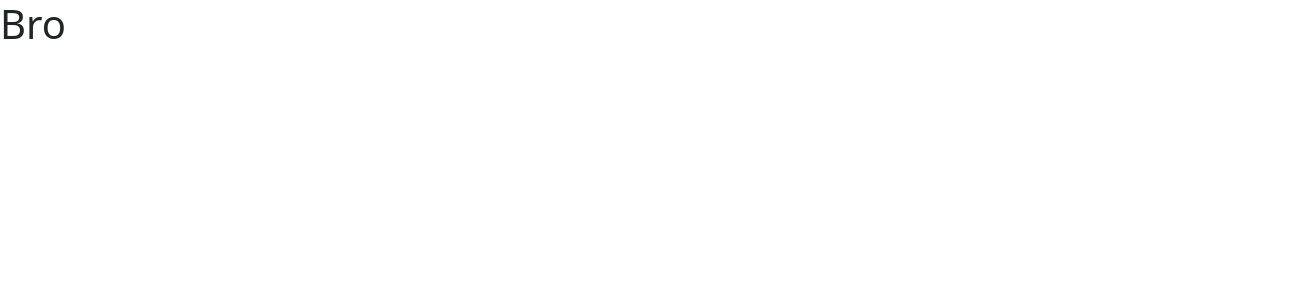
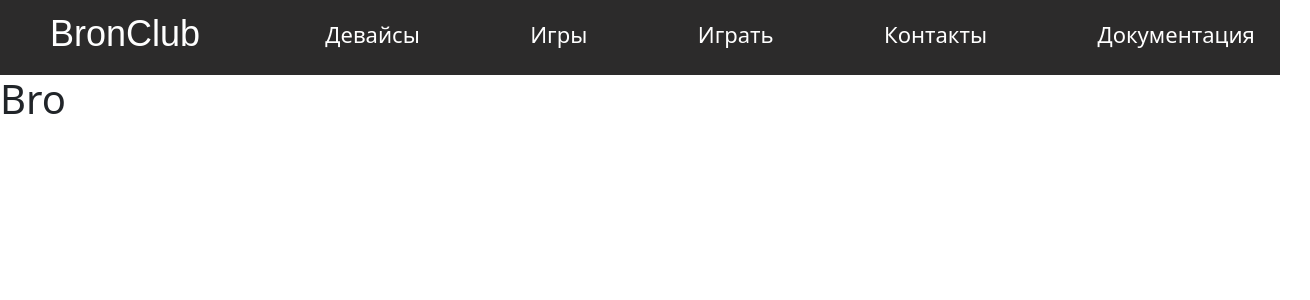
Before and after one commit to Zhadi-1-s/My-project, an Angular app in the folder BronClub/: page /clubs in a window 1280 px wide. Shown: the top 300 px of the page, 1310 px wide, since content can reach past the window. Built offline with nearby package versions, Linux system fonts and the light colour scheme.

Commit message:
started doing navigations

```diff
--- a/BronClub/src/app/app.component.css
+++ b/BronClub/src/app/app.component.css
@@ -0,0 +1,37 @@
+nav{
+    background-color: #2C2B2B;
+    height: 75px;
+    display: flex;
+    flex-direction: row;
+    align-items: center;
+}
+nav h1{
+    font-size: 36px;
+    color: white;
+    font-family: Arial, Helvetica, sans-serif;
+}
+nav .logo{
+    position: relative;
+    left: 50px;
+}
+nav .logo:hover{
+    cursor: pointer;
+}
+.test{
+    color: white;
+    display: flex;
+    flex-direction: row;
+    width: 1040px;
+    height: 40px;
+    position: relative;
+    left: 120px;
+    justify-content: space-around;
+    font-size: 22px;
+}
+.test span{
+    transition: transform 150ms cubic-bezier(0.25, 0.46, 0.45, 0.84);
+}
+.test span:hover{
+    transform: scale(1.025);
+    cursor: pointer;
+}
--- a/BronClub/src/app/app.component.html
+++ b/BronClub/src/app/app.component.html
@@ -1 +1,13 @@
+<nav>
+    <div class="logo">
+        <h1 (click)="goToMain()">BronClub</h1>
+    </div>
+    <div class="test">
+        <span>Девайсы</span>
+        <span>Игры</span>
+        <span (click)="goToclubs()">Играть</span>
+        <span>Контакты</span>
+        <span>Документация</span>
+        </div>
+</nav>
 <router-outlet></router-outlet>
--- a/BronClub/src/app/app.component.ts
+++ b/BronClub/src/app/app.component.ts
@@ -1,4 +1,6 @@
 import { Component } from '@angular/core';
+
+import { Navigator } from './components/main/state/navigator';
 
 @Component({
   selector: 'app-root',
@@ -7,4 +9,16 @@ import { Component } from '@angular/core';
 })
 export class AppComponent {
   title = 'BronClub';
+
+  constructor(private navigator: Navigator){
+
+  }
+
+  goToclubs(){
+    this.navigator.navigateToClubs()
+  }
+  goToMain(){
+    this.navigator.NavigateToMain()
+  }
+
 }
--- a/BronClub/src/app/app.module.ts
+++ b/BronClub/src/app/app.module.ts
@@ -17,7 +17,7 @@ import { MainModule } from './components/main/main.module';
     AppRoutingModule,
     MainModule
   ],
-  providers: [],
+  providers: [Navigator],
   bootstrap: [AppComponent]
 })
 export class AppModule { }
--- a/BronClub/src/app/components/clubs/clubs.component.ts
+++ b/BronClub/src/app/components/clubs/clubs.component.ts
@@ -17,7 +17,6 @@ export class ClubsComponent implements OnInit {
       this.clubServie.getClubs().subscribe(
         data => {
           this.clubs =  data;
-          window.alert('data taked succesfully')
         },
         error => {
           console.error(error.message)
--- a/BronClub/src/app/components/main/main.module.ts
+++ b/BronClub/src/app/components/main/main.module.ts
@@ -1,12 +1,14 @@
 import { NgModule } from "@angular/core";
 import { MainComponent } from "./presentation/main.component";
+
+import { AppRoutingModule } from "src/app/app-routing.module";
 
 @NgModule({
     declarations:[
         MainComponent
     ],
     imports:[
-
+        AppRoutingModule
     ],
     providers:[
         Navigator
--- a/BronClub/src/app/components/main/presentation/main.component.html
+++ b/BronClub/src/app/components/main/presentation/main.component.html
@@ -1,16 +1,4 @@
 <div>
-    <nav>
-        <div class="logo">
-            <h1>BronClub</h1>
-        </div>
-        <div class="test">
-            <span>Девайсы</span>
-            <span>Игры</span>
-            <span>Играть</span>
-            <span>Контакты</span>
-            <span>Документация</span>
-            </div>
-    </nav>
     <div class="main">
         <div>
             <h2> Возможность бронировать онлайн, места <br> в компьютерных клубах</h2>
--- a/BronClub/src/app/components/main/presentation/main.component.ts
+++ b/BronClub/src/app/components/main/presentation/main.component.ts
@@ -13,6 +13,8 @@ export class MainComponent {
     document.body.style.overflowX = 'hidden'
   }
 
-
+  goToclubs(){
+    this.navigator.navigateToClubs()
+  }
 
 }
--- a/BronClub/src/app/components/main/state/navigator.ts
+++ b/BronClub/src/app/components/main/state/navigator.ts
@@ -11,5 +11,7 @@ export class Navigator{
     navigateToClubs(){
         this.router.navigate(['clubs/'])
     }
-
+    NavigateToMain(){
+        this.router.navigate(['main/'])
+    }
 }
```
